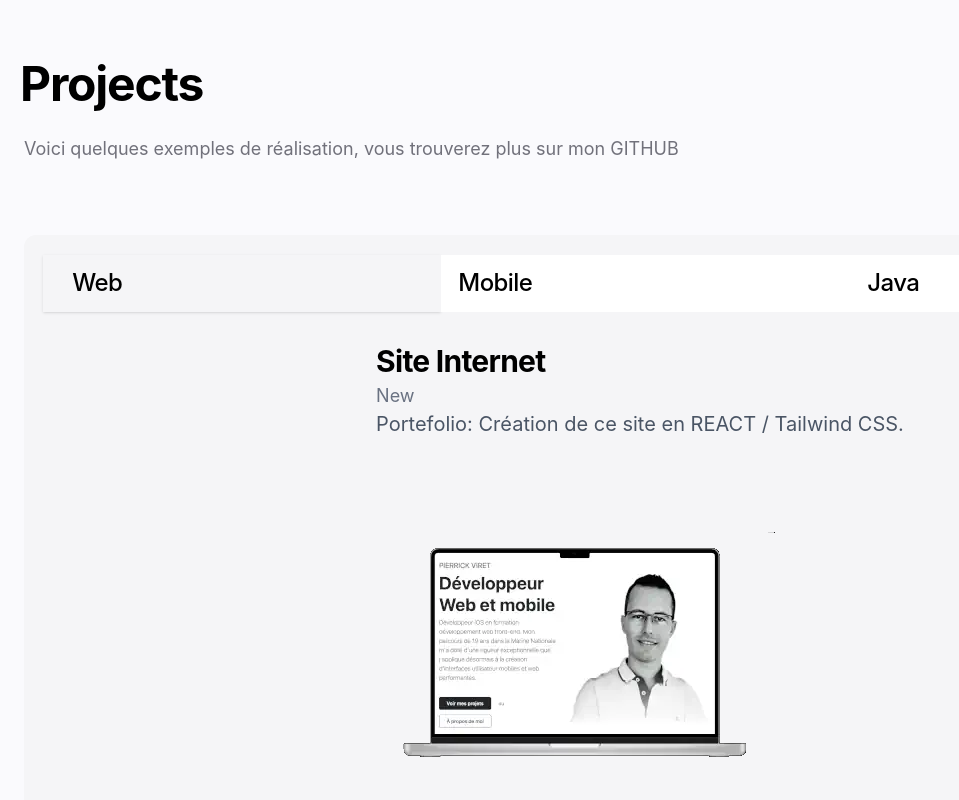
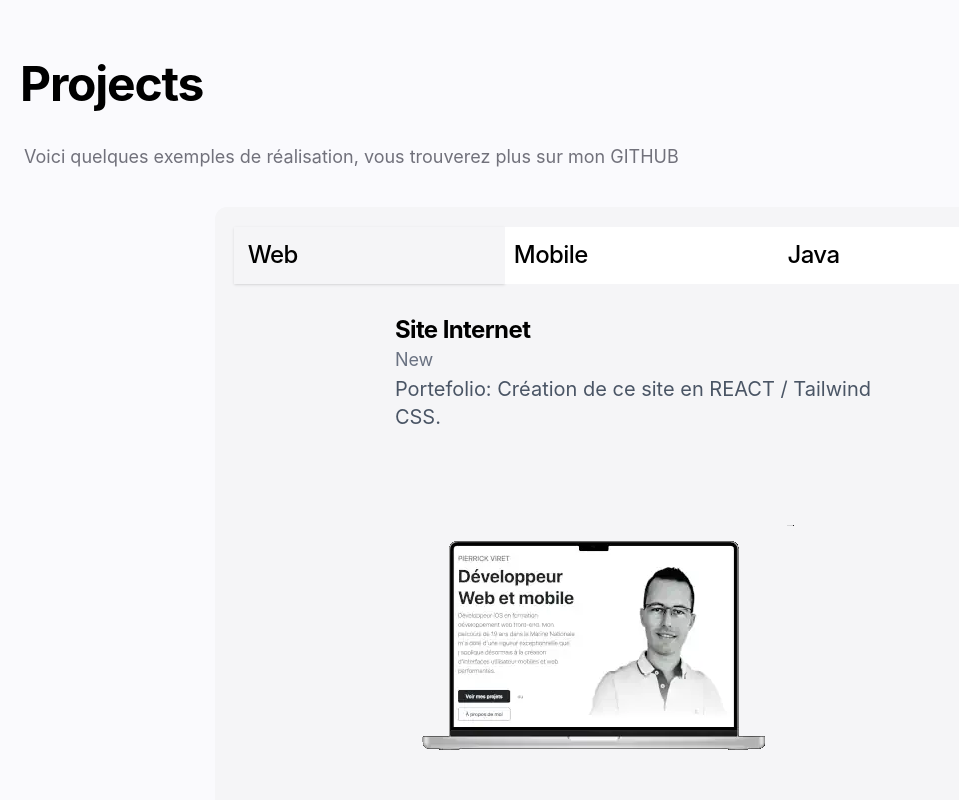
Before and after one commit to Pierrick74/MonSite, a React (Vite) app: page / in a window 1280 px wide. Shown: the part 920-1720 px from the top of the page, without its empty margins (0-959 px from the left). Built offline with nearby package versions, Linux system fonts and the light colour scheme.

Commit message:
change tabs for project

```diff
--- a/src/components/projectCard.jsx
+++ b/src/components/projectCard.jsx
@@ -10,7 +10,7 @@ export function ProjectCard({ project }) {
         <div className="flex justify-center xl:w-3/5">
             <li class="project-card-base ">
 
-                <h3 class="text-xl md:text-2xl lg:text-3xl font-bold leading-tight tracking-tight text-black">{project.title}</h3>
+                <h3 class="text-xl md:text-xl lg:text-2xl font-bold leading-tight tracking-tight text-black">{project.title}</h3>
                 <p class="text-base md:text-lg text-gray-500 leading-relaxed">{project.subtitle}</p>
                 <p class="text-lg md:text-xl text-gray-600 leading-relaxedproject-card-text">{project.text}</p>
                 <img src={project.imagePath} class="project-image" alt={project.imageAlt} loading="lazy" />
--- a/src/components/section/project.jsx
+++ b/src/components/section/project.jsx
@@ -60,8 +60,9 @@ export function SectionProjet() {
     return (
         <section id="projects" class="h-full w-screen items-center mt-20">
             <h2 class="section-title ">Projects</h2>
-            <p className="text-justify pb-12 m-6 lg:text-lg 2xl:text-xl xl:my-5 text-zinc-500 font-normal tracking-normal leading-relaxed">Voici quelques exemples de réalisation, vous trouverez plus sur mon GITHUB</p>
-            <div className="m-6">
+            <p className="text-justify mx-6 pt-2 pb-4 lg:text-lg 2xl:text-xl xl:my-5 text-zinc-500 font-normal tracking-normal leading-relaxed">Voici quelques exemples de réalisation, vous trouverez plus sur mon GITHUB</p>
+            <div className="flex justify-center">
+                <div className=" mx-6 xl:mx-20 max-w-4xl">
                     <Tabs value={activeTab} onValueChange={setActiveTab} className=" bg-[#F5F5F7] p-4 rounded-xl">
                         <TabsList>
                             <TabsTrigger value="account" className="  grid grid-cols-4 bg-[#FFF] data-[state=active]:bg-[#F5F5F7] text-xl md:text-1xl lg:text-2xl text-center leading-tight tracking-tight text-black" >Web</TabsTrigger>
@@ -79,6 +80,7 @@ export function SectionProjet() {
                         </TabsContent>
                     </Tabs>
                 </div>
+            </div>
         </section>
     )
 }
```
Lines whose indentation alone changed are shown as unchanged.
